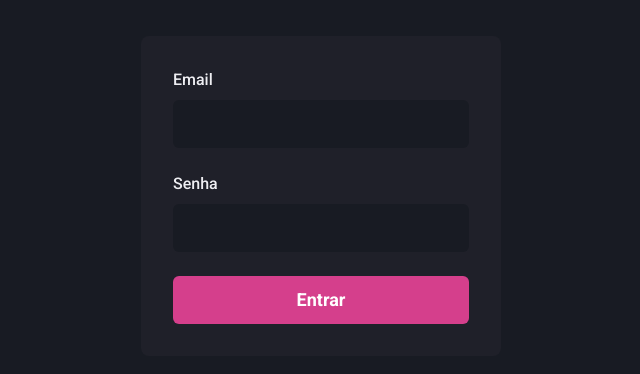
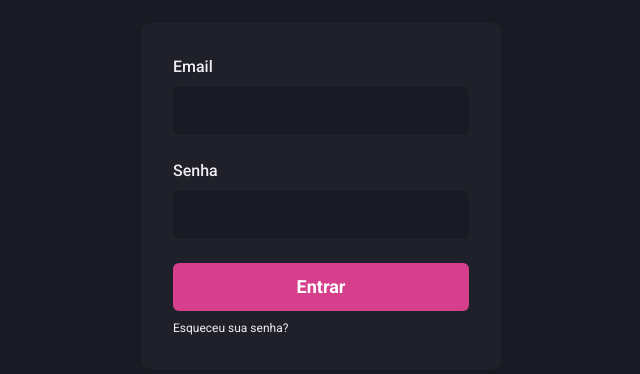
Before and after one commit to adriano-klein/dashgo, a Next.js app: page / in a window 1280 px wide. Shown: the part 204-578 px from the top of the page, without its empty margins (319-959 px from the left). Built offline with nearby package versions, Linux system fonts and the light colour scheme.

Commit message:
Texto de esqueceu a senha

```diff
--- a/src/pages/index.tsx
+++ b/src/pages/index.tsx
@@ -1,4 +1,4 @@
-import { Button, Flex, FormLabel, Stack } from "@chakra-ui/react";
+import { Button, Flex, Stack, Text } from "@chakra-ui/react";
 import { Input } from "../components/Form/Input";
 import { SubmitHandler, useForm } from "react-hook-form"
 
@@ -47,6 +47,7 @@ export default function SignIn() {
           >
             Entrar
         </Button>
+        <Text fontSize='xs' mt='2'>Esqueceu sua senha?</Text>
       </Flex>
     </Flex>
   )
```
